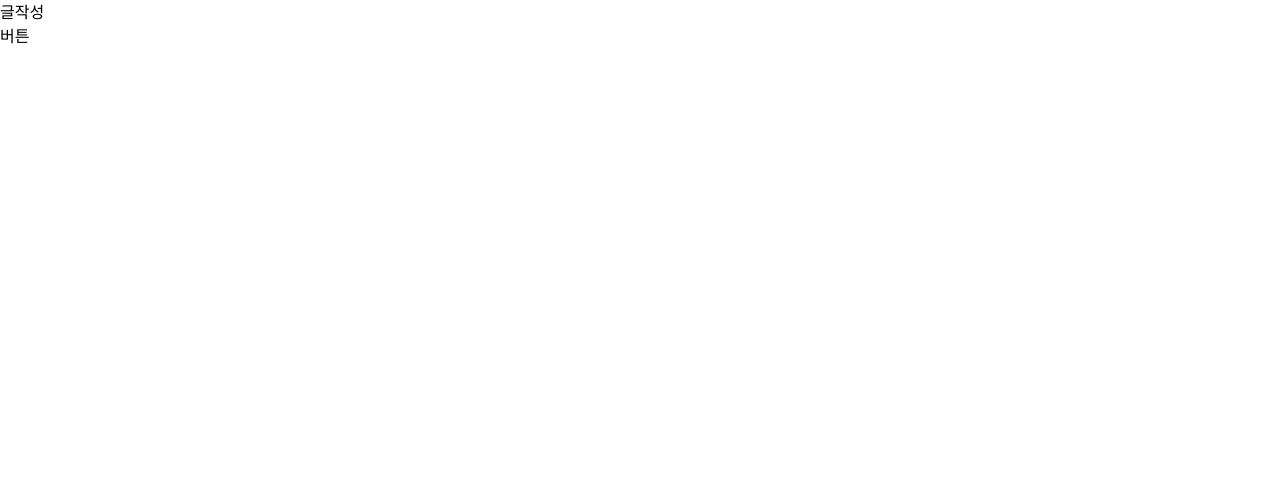
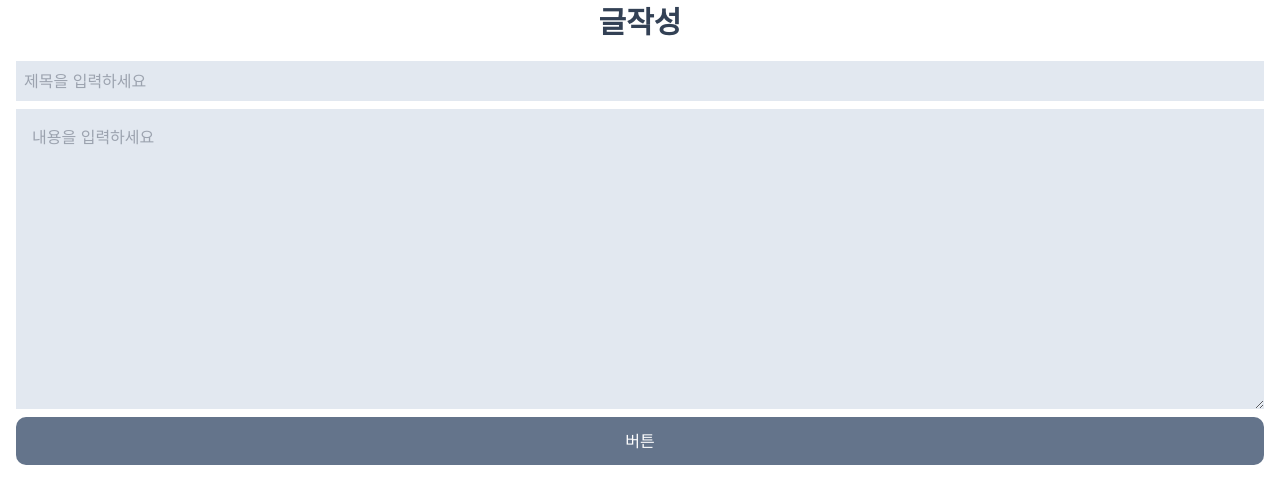
Before and after one commit to s0ojin/learning-nextJs, a Next.js app: page /write in a window 1280 px wide. Shown: the top 504 px of the page. Built offline with nearby package versions, Linux system fonts and the light colour scheme.

Commit message:
글작성 기능을 만들어보았어요~

```diff
--- a/app/write/page.js
+++ b/app/write/page.js
@@ -2,10 +2,29 @@
 
 export default function Write() {
   return (
-    <div>
-      <h4>글작성</h4>
-      <form action="/api/test" method="post">
-        <button type="submit">버튼</button>
+    <div className="flex flex-col items-center w-screen">
+      <h4 className="font-bold text-[30px] text-slate-700">글작성</h4>
+      <form
+        action="/api/create"
+        method="POST"
+        className="flex flex-col p-4 gap-2 w-full"
+      >
+        <input
+          name="title"
+          placeholder="제목을 입력하세요"
+          className="bg-slate-200 p-2"
+        ></input>
+        <textarea
+          name="content"
+          placeholder="내용을 입력하세요"
+          className="bg-slate-200 h-[300px] p-4"
+        ></textarea>
+        <button
+          type="submit"
+          className="bg-slate-500 text-white h-[3rem] rounded-[10px]"
+        >
+          버튼
+        </button>
       </form>
     </div>
   );
--- /dev/null
+++ b/pages/api/create.js
@@ -0,0 +1,20 @@
+//get 요청하는 법
+//app/api/어쩌고.js
+//pages/api/어쩌고.js
+
+import { connectDB } from "@/utils/database";
+
+export default async function createPost(req, res) {
+  if (req.method === "POST") {
+    if (req.body.title === "") {
+      return res.status(500).json("제목을 입력하세요");
+    }
+    if (req.body.content === "") {
+      return res.status(500).json("내용을 입력하세요");
+    }
+
+    const db = (await connectDB).db("next");
+    let article = await db.collection("post").insertOne(req.body);
+    res.redirect(302, "/list");
+  }
+}
--- a/pages/api/test.js
+++ /dev/null
@@ -1,8 +0,0 @@
-//get 요청하는 법
-//app/api/어쩌고.js
-//pages/api/어쩌고.js
-
-export default function handler(req, res) {
-  console.log(123);
-  return res.status(200).json("처리완료");
-}
```
